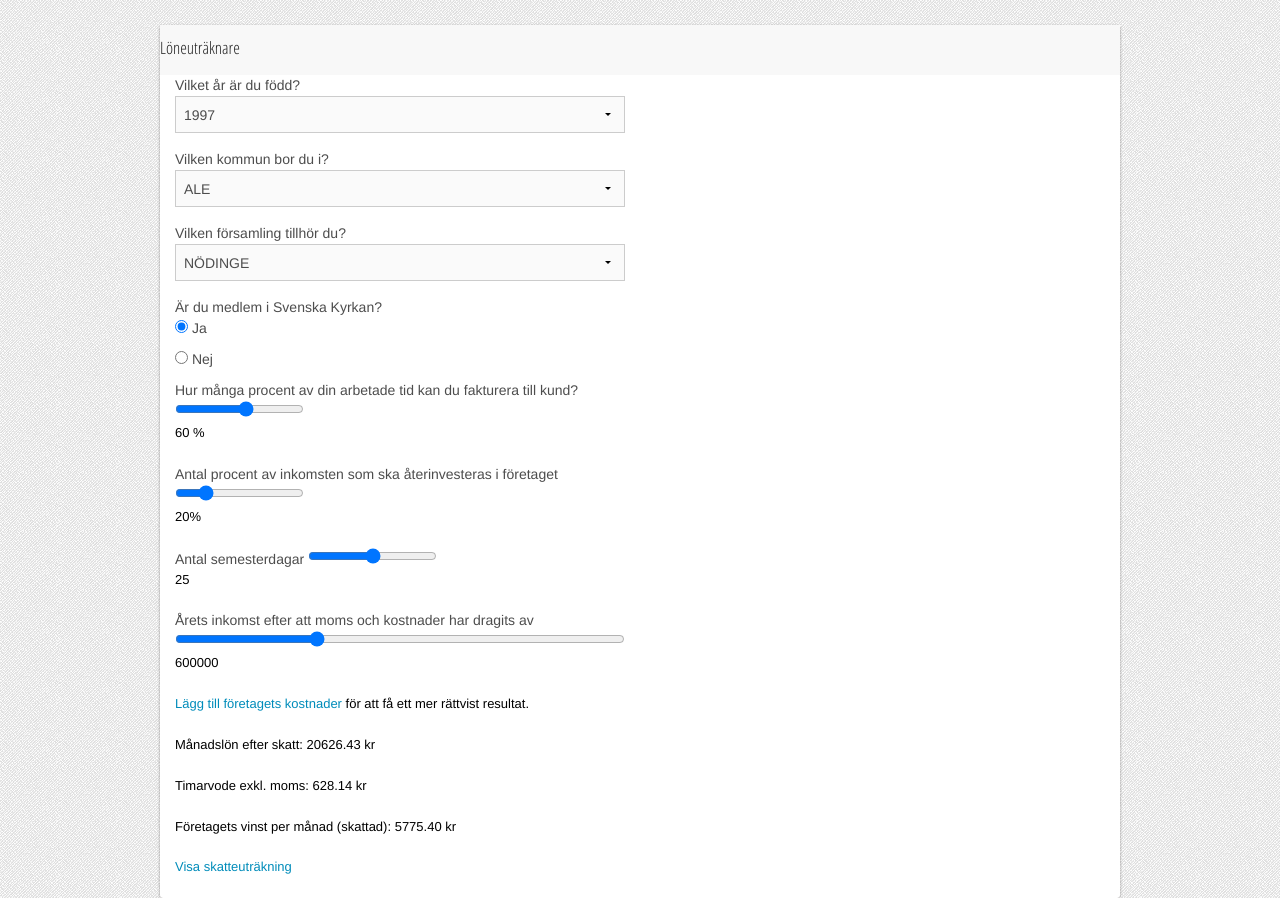
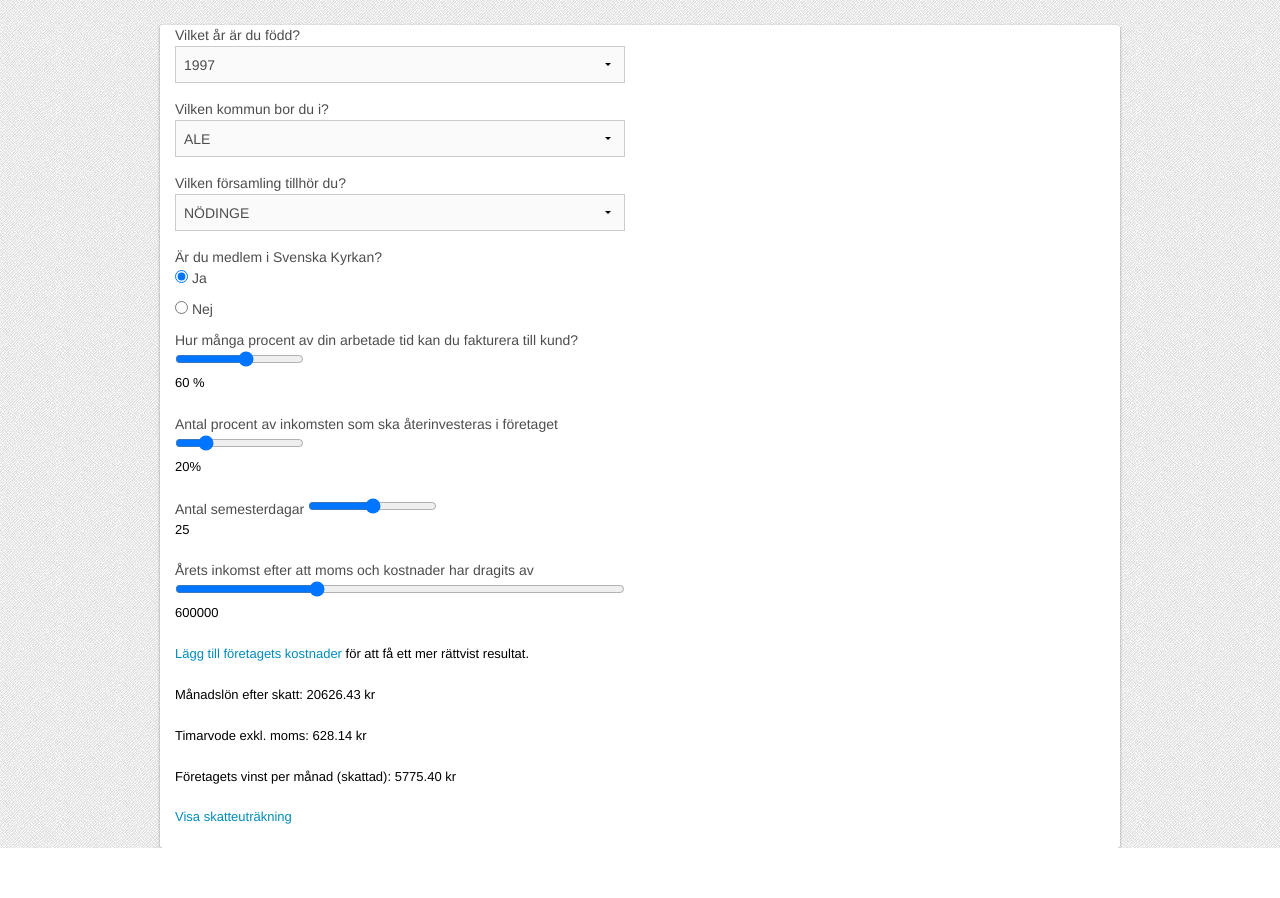
Before and after one commit to Swoot1/SalaryCalculator, a PHP site: page /html.php in a window 1280 px wide. After the commit the page ends 848 px from the top, so only its background shows below. Run offline with PHP 8.4, Linux system fonts and the light colour scheme; some libraries are stand-ins or nearby versions; some web fonts are replaced.

Commit message:
Removed menu.

```diff
--- a/html.php
+++ b/html.php
@@ -22,19 +22,6 @@ echo '<!DOCTYPE html>
 <div class="row page_wrap">
     <div class="large-12 columns">
          <div id="content">
-            <div class="row">
-                <div class="large-12 columns header_nav">
-                    <nav class="top-bar" data-topbar>
-                       <ul class="title-area">
-                         <li class="name">
-                           <h1>Löneuträknare</h1>
-                         </li>
-                          <!-- Remove the class "menu-icon" to get rid of menu icon. Take out "Menu" to just have icon alone -->
-                         <li class="toggle-topbar menu-icon"><a href="#"><span>Meny</span></a></li>
-                       </ul>
-                     </nav>
-                </div>
-            </div>
             <div class="row">
                 <div class="large-12 columns">
                   <span alertbox></span>
```
